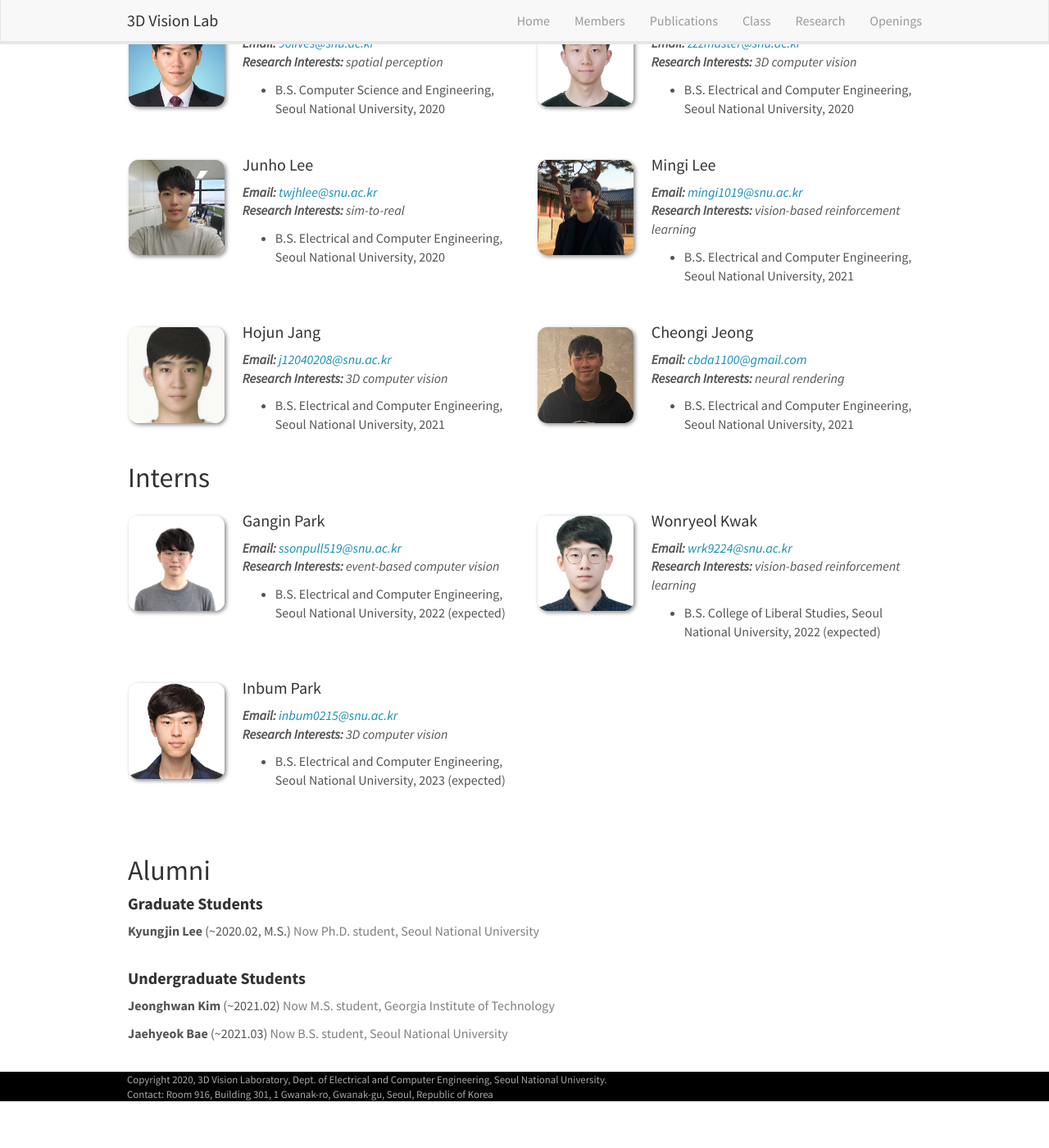
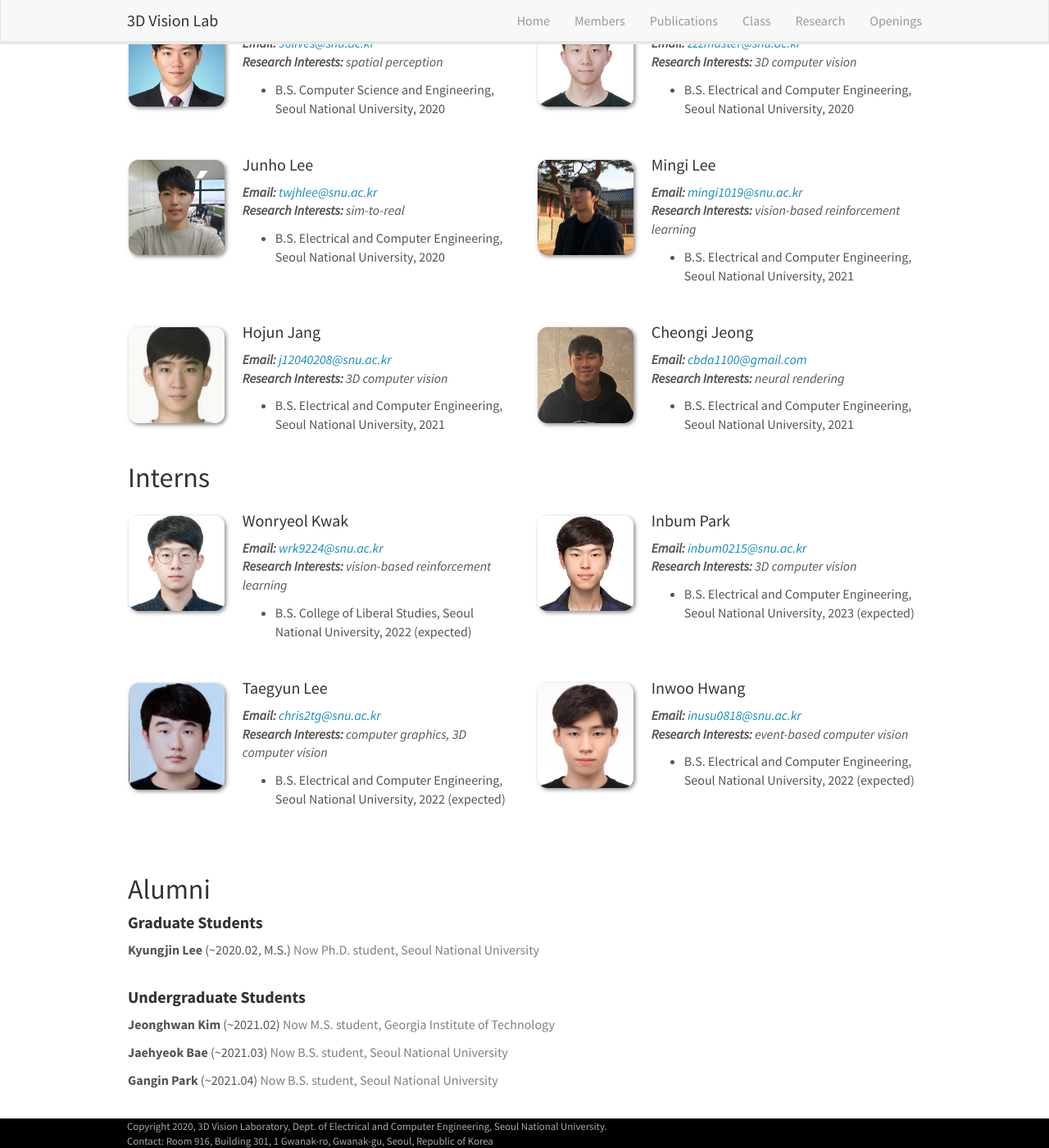
Before and after one commit to 3dvision-snu/3dvision-snu.github.io, a Jekyll site: the page built from _pages/members.md, in a window 1280 px wide and 1400 px high, scrolled down 1331 px. Shown: the whole window at 82% size. Built offline with Jekyll 4.4.1, drawn with Linux system fonts in a browser that asks for light colours; nearby versions of some CDN libraries; before the commit the page ends 2674 px from its top, so only the background shows below that.

Commit message:
add tgl, iwh, homepage visualization on name

```diff
--- a/_data/members_alumni_under_graduate.yml
+++ b/_data/members_alumni_under_graduate.yml
@@ -7,8 +7,6 @@
 #  education2:
 #  education3:
 #  education4:
-
-
 - name: Jeonghwan Kim
   photo: jeonghwan_kim.jpg
   research_interests: 3D scene understanding, human-object interaction, robotics
@@ -19,7 +17,6 @@
     - M.S. student, Georgia Institute of Technology
   end:
     - 2021.02
-
 - name: Jaehyeok Bae
   photo: jaehyeok_bae.jpg
   research_interests: event-based computer vision
@@ -31,3 +28,14 @@
     - B.S. student, Seoul National University
   end:
     - 2021.03
+- name: Gangin Park
+  photo: gangin_park.png
+  research_interests: event-based computer vision
+  # info: B.S. expected 2022
+  email: ssonpull519@snu.ac.kr
+  educations:
+    - B.S. Electrical and Computer Engineering, Seoul National University, 2022 (expected)
+  status:
+    - B.S. student, Seoul National University
+  end:
+    - 2021.04
--- a/_data/members_intern.yml
+++ b/_data/members_intern.yml
@@ -4,15 +4,6 @@
 #  email:
 #  page:
 #  educations:
-
-- name: Gangin Park
-  photo: gangin_park.png
-  research_interests: event-based computer vision
-  # info: B.S. expected 2022
-  email: ssonpull519@snu.ac.kr
-  educations:
-    - B.S. Electrical and Computer Engineering, Seoul National University, 2022 (expected)
-
 - name: Wonryeol Kwak
   photo: wonryeol_kwak.jpg
   research_interests: vision-based reinforcement learning
@@ -20,7 +11,6 @@
   email: wrk9224@snu.ac.kr
   educations:
     - B.S. College of Liberal Studies, Seoul National University, 2022 (expected)
-
 - name: Inbum Park
   photo: inbum_park.jpg
   research_interests: 3D computer vision
@@ -28,3 +18,17 @@
   email: inbum0215@snu.ac.kr
   educations:
     - B.S. Electrical and Computer Engineering, Seoul National University, 2023 (expected)
+- name: Taegyun Lee
+  photo: taegyun_lee.jpg
+  research_interests: computer graphics, 3D computer vision
+  # info: B.S. expected 2022
+  email: chris2tg@snu.ac.kr
+  educations:
+    - B.S. Electrical and Computer Engineering, Seoul National University, 2022 (expected)
+- name: Inwoo Hwang
+  photo: inwoo_hwang.jpg
+  research_interests: event-based computer vision
+  # info: B.S. expected 2022
+  email: inusu0818@snu.ac.kr
+  educations:
+    - B.S. Electrical and Computer Engineering, Seoul National University, 2022 (expected)
--- a/_pages/members.md
+++ b/_pages/members.md
@@ -5,23 +5,15 @@ excerpt: "3D Vision lab: Team members"
 sitemap: false
 permalink: /members/
 ---
-
  <!-- **We are  looking for new PhD students, Postdocs, and Master students to join the team** [(see openings)]({{ site.url }}{{ site.baseurl }}/vacancies) **!** -->
-
 <!-- Jump to [staff](#staff), [master and bachelor students](#master-and-bachelor-students), [alumni](#alumni), [administrative support](#administrative-support), [lab visitors](#lab-visitors). -->
-
 ## Professor
-
 {% assign number_printed = 0 %}
 {% for member in site.data.members_professor %}
-
 {% assign even_odd = number_printed | modulo: 2 %}
-
 {% if even_odd == 0 %}
-
 <div class="row">
 {% endif %}
-
 <div class="col-sm-8 clearfix">
   {% if member.page == nil %}
   <img src="{{ site.url }}{{ site.baseurl }}/images/memberspic/{{ member.photo }}" class="img-responsive" width="25%" style="float: left" />
@@ -41,41 +33,35 @@ permalink: /members/
   </ul>
 </div>
 </div>
-
 {% assign number_printed = number_printed | plus: 1 %}
-
 {% if even_odd == 1 %}
-
 </div>
 {% endif %}
-
 {% endfor %}
-
 {% assign even_odd = number_printed | modulo: 2 %}
 {% if even_odd == 1 %}
-
 </div>
 {% endif %}
-
 ## Ph.D Students
-
 {% assign number_printed = 0 %}
 {% for member in site.data.members_phd %}
-
 {% assign even_odd = number_printed | modulo: 2 %}
-
 {% if even_odd == 0 %}
-
 <div class="row">
 {% endif %}
-
 <div class="col-sm-6 clearfix">
+[comment]: <> (  {% if member.page == nil %})
+[comment]: <> (  <img src="{{ site.url }}{{ site.baseurl }}/images/memberspic/{{ member.photo }}" class="img-responsive" width="25%" style="float: left" />)
+[comment]: <> (  {% else %})
+[comment]: <> (  <a href="{{member.page}}"><img src="{{ site.url }}{{ site.baseurl }}/images/memberspic/{{ member.photo }}" class="img-responsive" width="25%" style="float: left" /></a>)
+[comment]: <> (  {% endif %})
+[comment]: <> (  <h4>{{ member.name }}</h4>)
+  <img src="{{ site.url }}{{ site.baseurl }}/images/memberspic/{{ member.photo }}" class="img-responsive" width="25%" style="float: left" />
   {% if member.page == nil %}
-  <img src="{{ site.url }}{{ site.baseurl }}/images/memberspic/{{ member.photo }}" class="img-responsive" width="25%" style="float: left" />
+  <h4>{{ member.name }}</h4>
   {% else %}
-  <a href="{{member.page}}"><img src="{{ site.url }}{{ site.baseurl }}/images/memberspic/{{ member.photo }}" class="img-responsive" width="25%" style="float: left" /></a>
+  <h4> <a href="{{member.page}}"> {{ member.name }} </a> </h4>
   {% endif %}
-  <h4>{{ member.name }}</h4>
   <div style="display: flow-root;">
   <i>
     <strong> Email: </strong> <{{ member.email }}> <br>
@@ -88,41 +74,35 @@ permalink: /members/
   </ul>
 </div>
 </div>
-
 {% assign number_printed = number_printed | plus: 1 %}
-
 {% if even_odd == 1 %}
-
 </div>
 {% endif %}
-
 {% endfor %}
-
 {% assign even_odd = number_printed | modulo: 2 %}
 {% if even_odd == 1 %}
-
 </div>
 {% endif %}
-
 ## M.S Students
-
 {% assign number_printed = 0 %}
 {% for member in site.data.members_ms %}
-
 {% assign even_odd = number_printed | modulo: 2 %}
-
 {% if even_odd == 0 %}
-
 <div class="row">
 {% endif %}
-
 <div class="col-sm-6 clearfix">
+[comment]: <> (  {% if member.page == nil %})
+[comment]: <> (  <img src="{{ site.url }}{{ site.baseurl }}/images/memberspic/{{ member.photo }}" class="img-responsive" width="25%" style="float: left" />)
+[comment]: <> (  {% else %})
+[comment]: <> (  <a href="{{member.page}}"><img src="{{ site.url }}{{ site.baseurl }}/images/memberspic/{{ member.photo }}" class="img-responsive" width="25%" style="float: left" /></a>)
+[comment]: <> (  {% endif %})
+[comment]: <> (  <h4>{{ member.name }}</h4>)
+  <img src="{{ site.url }}{{ site.baseurl }}/images/memberspic/{{ member.photo }}" class="img-responsive" width="25%" style="float: left" />
   {% if member.page == nil %}
-  <img src="{{ site.url }}{{ site.baseurl }}/images/memberspic/{{ member.photo }}" class="img-responsive" width="25%" style="float: left" />
+  <h4>{{ member.name }}</h4>
   {% else %}
-  <a href="{{member.page}}"><img src="{{ site.url }}{{ site.baseurl }}/images/memberspic/{{ member.photo }}" class="img-responsive" width="25%" style="float: left" /></a>
+  <h4> <a href="{{member.page}}"> {{ member.name }} </a> </h4>
   {% endif %}
-  <h4>{{ member.name }}</h4>
   <div style="display: flow-root;">
   <i>
     <strong> Email: </strong> <{{ member.email }}> <br>
@@ -135,41 +115,35 @@ permalink: /members/
   </ul>
 </div>
 </div>
-
 {% assign number_printed = number_printed | plus: 1 %}
-
 {% if even_odd == 1 %}
-
 </div>
 {% endif %}
-
 {% endfor %}
-
 {% assign even_odd = number_printed | modulo: 2 %}
 {% if even_odd == 1 %}
-
 </div>
 {% endif %}
-
 ## Interns
-
 {% assign number_printed = 0 %}
 {% for member in site.data.members_intern %}
-
 {% assign even_odd = number_printed | modulo: 2 %}
-
 {% if even_odd == 0 %}
-
 <div class="row">
 {% endif %}
-
 <div class="col-sm-6 clearfix">
+[comment]: <> (  {% if member.page == nil %})
+[comment]: <> (  <img src="{{ site.url }}{{ site.baseurl }}/images/memberspic/{{ member.photo }}" class="img-responsive" width="25%" style="float: left" />)
+[comment]: <> (  {% else %})
+[comment]: <> (  <a href="{{member.page}}"><img src="{{ site.url }}{{ site.baseurl }}/images/memberspic/{{ member.photo }}" class="img-responsive" width="25%" style="float: left" /></a>)
+[comment]: <> (  {% endif %})
+[comment]: <> (  <h4>{{ member.name }}</h4>)
+  <img src="{{ site.url }}{{ site.baseurl }}/images/memberspic/{{ member.photo }}" class="img-responsive" width="25%" style="float: left" />
   {% if member.page == nil %}
-  <img src="{{ site.url }}{{ site.baseurl }}/images/memberspic/{{ member.photo }}" class="img-responsive" width="25%" style="float: left" />
+  <h4>{{ member.name }}</h4>
   {% else %}
-  <a href="{{member.page}}"><img src="{{ site.url }}{{ site.baseurl }}/images/memberspic/{{ member.photo }}" class="img-responsive" width="25%" style="float: left" /></a>
+  <h4> <a href="{{member.page}}"> {{ member.name }} </a> </h4>
   {% endif %}
-  <h4>{{ member.name }}</h4>
   <div style="display: flow-root;">
   <i>
     <strong> Email: </strong> <{{ member.email }}> <br>
@@ -182,109 +156,40 @@ permalink: /members/
   </ul>
 </div>
 </div>
-
 {% assign number_printed = number_printed | plus: 1 %}
-
 {% if even_odd == 1 %}
-
 </div>
 {% endif %}
-
 {% endfor %}
-
 {% assign even_odd = number_printed | modulo: 2 %}
 {% if even_odd == 1 %}
-
 </div>
 {% endif %}
-
 <br>
 ## Alumni
-
 #### **Graduate Students**
-{% assign number_printed = 0 %}
+<div class="row">
 {% for member in site.data.members_alumni_graduate %}
-
-{% assign even_odd = number_printed | modulo: 2 %}
-
-{% if even_odd == 0 %}
-
+<div class="col-xs-12 clearfix">
+**{{ member.name }}** (~{{member.end}}, {{member.final_edu}}) <span style="color:grey">Now {{member.status}}</span>
+</div>
+{% endfor %}
+</div>
+#### **Undergraduate Students**
 <div class="row">
-{% endif %}
-
+{% for member in site.data.members_alumni_under_graduate %}
 <div class="col-xs-12 clearfix">
-
-**{{ member.name }}** (~{{member.end}}, {{member.final_edu}}) <span style="color:grey">Now {{member.status}}</span>
-
+**{{ member.name }}** (~{{member.end}}) <span style="color:grey">Now {{member.status}}</span>
 </div>
-{% assign number_printed = number_printed | plus: 1 %}
-
-{% if even_odd == 1 %}
-
+{% endfor %}
 </div>
-{% endif %}
-
-{% endfor %}
-
-{% assign even_odd = number_printed | modulo: 2 %}
-{% if even_odd == 1 %}
-
-</div>
-{% endif %}
-
-#### **Undergraduate Students**
-{% assign number_printed = 0 %}
-{% for member in site.data.members_alumni_under_graduate %}
-
-{% assign even_odd = number_printed | modulo: 2 %}
-
-{% if even_odd == 0 %}
-
-<div class="row">
-{% endif %}
-
-<div class="col-xs-12 clearfix">
-
-[comment]: <> (<h4>{{ member.name }}  <sub>{{member.status}}<sub></h4> )
-
-[comment]: <> (<h4>{{ member.name }} <span style="color:black">&#40;~{{member.end}}&#41;</span></h4>)
-
-
-**{{ member.name }}** (~{{member.end}}) <span style="color:grey">Now {{member.status}}</span>
-
-[comment]: <> (<h4>{{ member.name }} &#40;~{{member.end}}&#41;</h4>)
-
-[comment]: <> (<h5> **Current affiliation :** {{member.status}}</h5>)
-
-
-
-</div>
-{% assign number_printed = number_printed | plus: 1 %}
-
-{% if even_odd == 1 %}
-
-</div>
-{% endif %}
-
-{% endfor %}
-
-{% assign even_odd = number_printed | modulo: 2 %}
-{% if even_odd == 1 %}
-
-</div>
-{% endif %}
-
-
-
 <!-- <div class="col-sm-4 clearfix">
 <h4>Bachelor Students</h4>
 {% for member in site.data.alumni_bsc %}
 {{ member.name }}
 {% endfor %}
 </div>
-
 </div> -->
-
 <!--
 ## Administrative Support
 <a href="mailto:Rijsewijk@Physics.LeidenUniv.nl">Ellie van Rijsewijk</a> is helping us (and other groups) with administration. -->
```
Also changed, not shown: images/memberspic/inwoo_hwang.jpg (added), images/memberspic/taegyun_lee.jpg (added).
